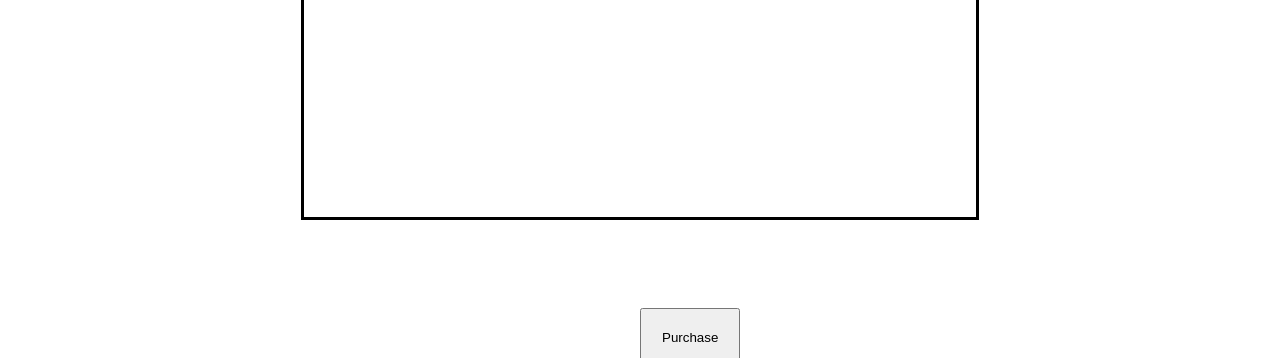
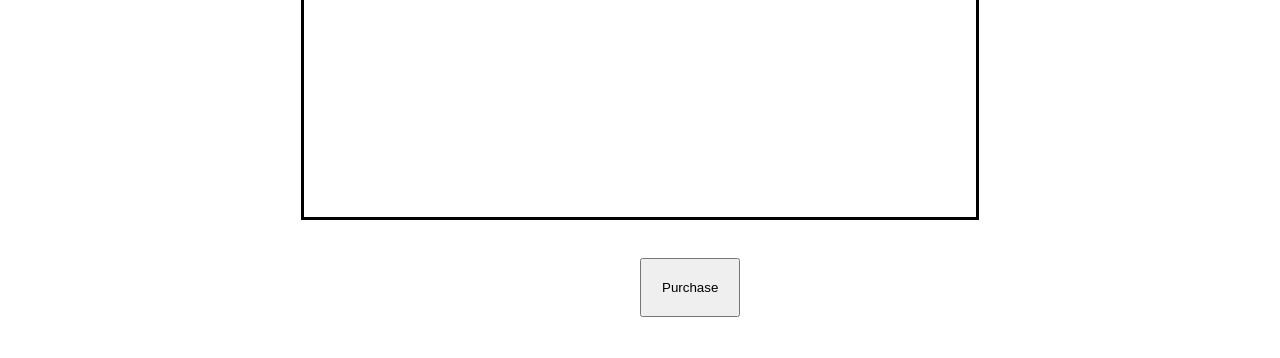
Before and after one commit to yahelnachum/Webware-Final, a website: page public/hat.html in a window 1280 px wide. Shown: the part 442-800 px from the top of the page. Drawn offline with Linux system fonts and the light colour scheme.

```diff
--- a/public/css/hat.css
+++ b/public/css/hat.css
@@ -44,7 +44,7 @@
 
 #buy{
 position: absolute;
-top: 750px;
+top: 700px;
 cursor: pointer;
 padding: 20px 20px;
 }
```
